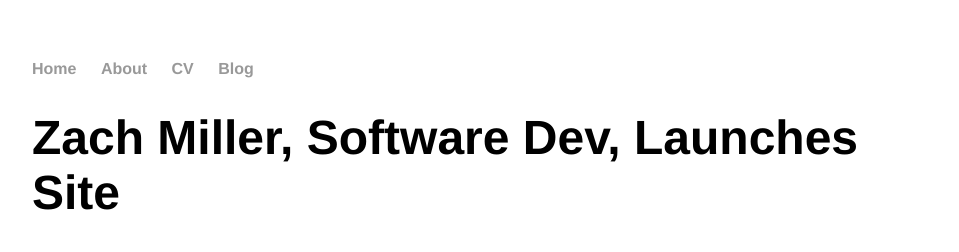
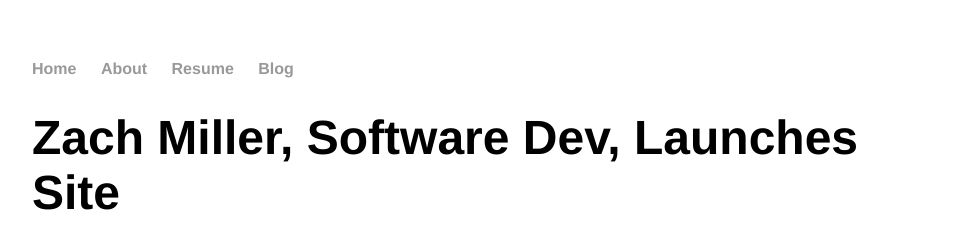
Before and after one commit to zmmille2/zmmille2.github.io, a Jekyll site: the page built from _posts/2016-11-08-zach-miller-site-launched.md, in a window 1280 px wide. Shown: the top 252 px of the page, without its empty margins (160-1119 px from the left). Built offline with Jekyll 4.4.1, drawn with Linux system fonts in a browser that asks for light colours.

Commit message:
Added resume to website

```diff
--- a/_layouts/default.html
+++ b/_layouts/default.html
@@ -10,7 +10,7 @@
 	    		<ul>
 	        		<li><a href="/">Home</a></li>
 		        	<li><a href="/about">About</a></li>
-	        		<li><a href="/cv">CV</a></li>
+	        		<li><a href="/media/resume.pdf">Resume</a></li>
 	        		<li><a href="/blog">Blog</a></li>
 	    		</ul>
 			</nav>
```
Also changed, not shown: 1 other file.
